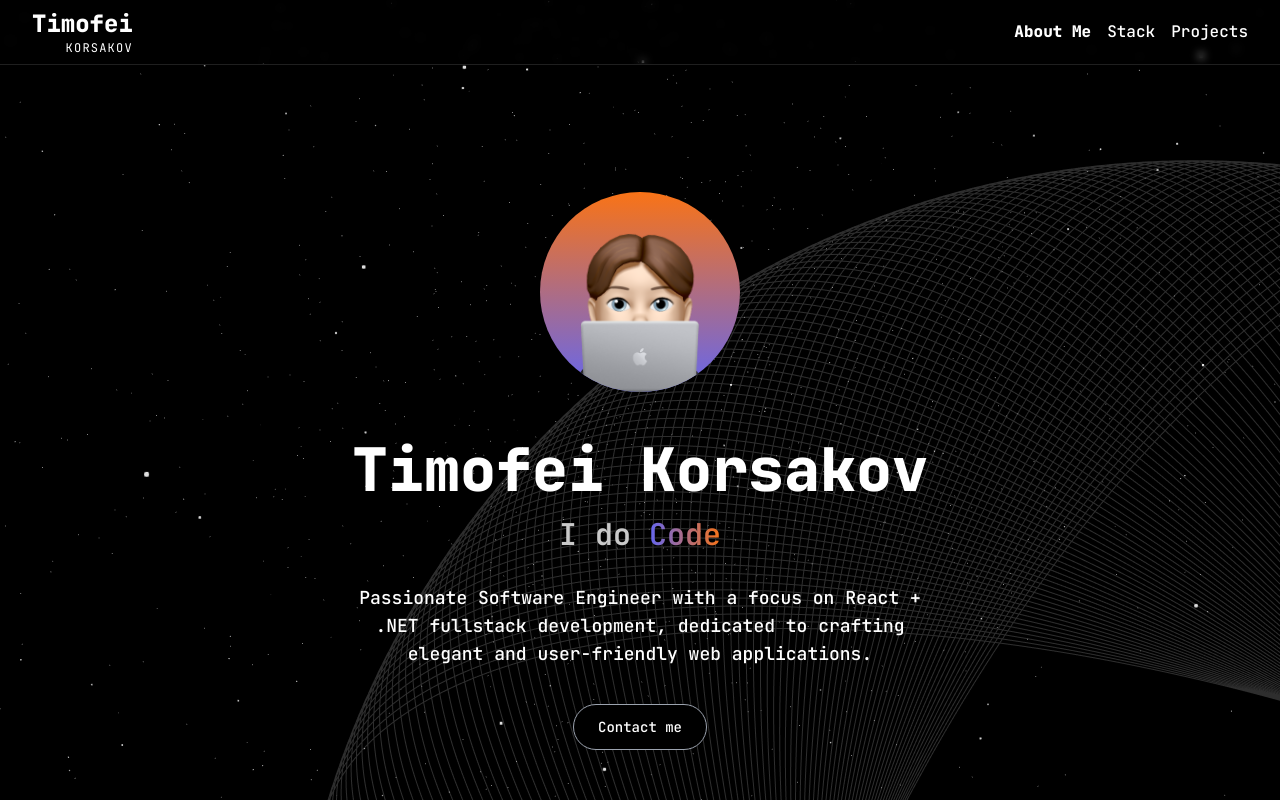
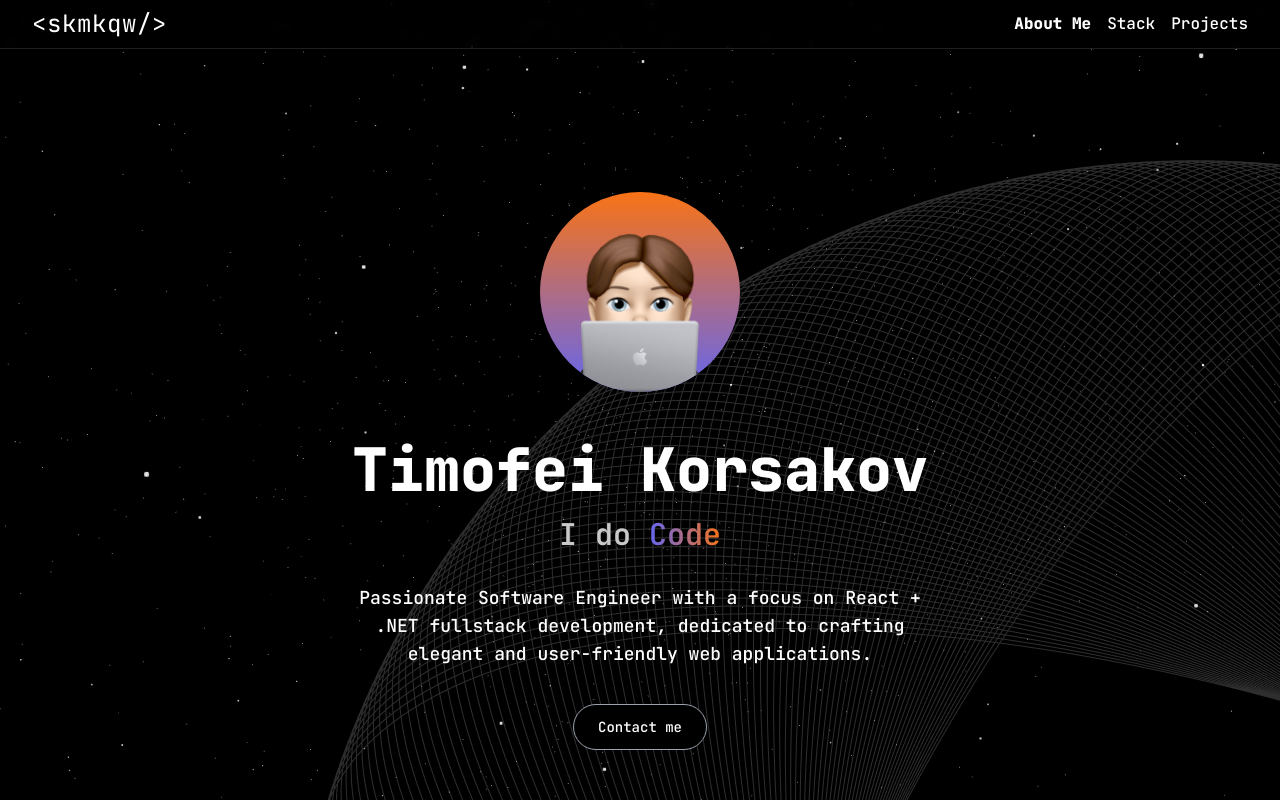
Before and after one commit to skmkqw/Portfolio, a Next.js app: page / in a window 1280 px wide. Shown: the top 800 px of the page. Built offline with nearby package versions, Linux system fonts and the light colour scheme.

Commit message:
change logo

```diff
--- a/components/shared/Logo.tsx
+++ b/components/shared/Logo.tsx
@@ -3,11 +3,8 @@ import Link from "next/link";
 export default function Logo() {
     return (
         <Link href="/">
-            <div className="flex gap-4 items-center cursor-pointer">
-                <div className={"text-right"}>
-                    <b className={"font-bold text-2xl"}>Timofei</b>
-                    <p className={"text-xs tracking-widest"}>KORSAKOV</p>
-                </div>
+            <div className="cursor-pointer">
+                <p className={"text-2xl tracking-wide"}>{"<skmkqw/>"}</p>
             </div>
         </Link>
     );
```
